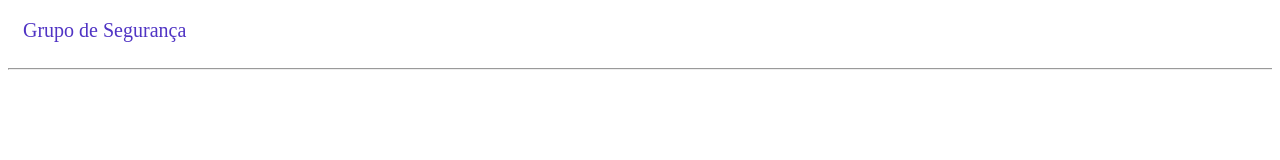
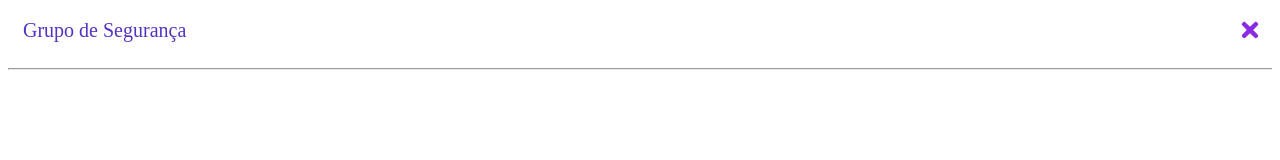
Before and after one commit to Omega-Chat/omegachat-app, a React (Vite) app: page /group in a window 1280 px wide. Shown: the top 160 px of the page. Built offline with nearby package versions, Linux system fonts and the light colour scheme.

Commit message:
adding stuff

```diff
--- a/src/entities/ChatGroup.ts
+++ b/src/entities/ChatGroup.ts
@@ -3,3 +3,9 @@ export interface ChatGroup {
   userIds: string[]
     msg_list: string[][];
   }
+
+  export interface Message {
+    text: string;
+    isUser: boolean;
+    senderName: string;
+  }
--- a/src/screens/GroupChatScreen.tsx
+++ b/src/screens/GroupChatScreen.tsx
@@ -1,15 +1,12 @@
 import React, { useState, useRef, useEffect } from 'react';
-import { FaPaperPlane } from 'react-icons/fa';
-
-interface Message {
-  text: string;
-  isUser: boolean;
-  senderName: string;
-}
+import { FaPaperPlane, FaTimes } from 'react-icons/fa';
+import { Message } from '../entities/ChatGroup';
+import { useNavigate } from 'react-router';
 
 
 export default function GroupChatScreen() {
 
+  const navigate = useNavigate();
   const [messages, setMessages] = useState<Message[]>([]);
   const [inputValue, setInputValue] = useState<string>('');
   const chatEndRef = useRef<HTMLDivElement>(null);
@@ -27,6 +24,10 @@ export default function GroupChatScreen() {
       setMessages(updatedMessages);
       setInputValue('');
     }
+  };
+
+  const closeChat = () => {
+   //navigate("/chat");
   };
 
   const handleInputChange = (event: React.ChangeEvent<HTMLInputElement>) => {
@@ -131,10 +132,20 @@ export default function GroupChatScreen() {
     color:'#5034C4',
   };
 
+  const closeButtonStyle: React.CSSProperties = {
+    position: 'absolute',
+    top: '10px',
+    right: '10px',
+    cursor: 'pointer',
+    fontSize: '24px',
+    color: '#8a2be2',
+  };
+
   return (
     <div style={chatContainerStyle}>
       <div style={topBarStyle} ref={topBarRef}>
         <div style={recipientNameStyle}>{"Grupo de Segurança"}</div>
+        <FaTimes style={closeButtonStyle} onClick={closeChat} />
         <hr style={{ width: '100%', color: 'black' }} />
       </div>
       {messages.map((message, index) => (
--- a/src/services/ChatGroupService.ts
+++ b/src/services/ChatGroupService.ts
@@ -20,7 +20,7 @@ export default class ChatGroupService {
         return responseJSON;
       }
 
-      async addMessageToGroupChat(chatId: string, message: string): Promise<ChatGroup> {
+      async addMessageToGroupChat(chatId: string, message: string, sender: string ): Promise<ChatGroup> {
         // Método para adicionar mensagem a um chat em grupo
         const response = await fetch(`http://localhost:8081/api/chatGroups/${chatId}/messages`, {
           method: 'POST',
@@ -29,7 +29,8 @@ export default class ChatGroupService {
             'Content-Type': 'application/json'
           },
           body: JSON.stringify({
-            message: message
+            message: message,
+            sender: sender
           })
         });
         const responseJSON = await response.json();
--- a/src/use_cases/messages/AddMessageToGroup.ts
+++ b/src/use_cases/messages/AddMessageToGroup.ts
@@ -4,9 +4,9 @@ import ChatGroupService from "../../services/ChatGroupService";
 export class AddMessageToGroupChat {
   constructor(private readonly chatGroupService: ChatGroupService) {}
 
-  async execute(groupId: string, message: string): Promise<ChatGroup | null> {
+  async execute(groupId: string, message: string, sender: string): Promise<ChatGroup | null> {
 
-      const updatedGroup = await this.chatGroupService.addMessageToGroupChat(groupId, message);
+      const updatedGroup = await this.chatGroupService.addMessageToGroupChat(groupId, message, sender);
       return updatedGroup;
   }
 }
```
